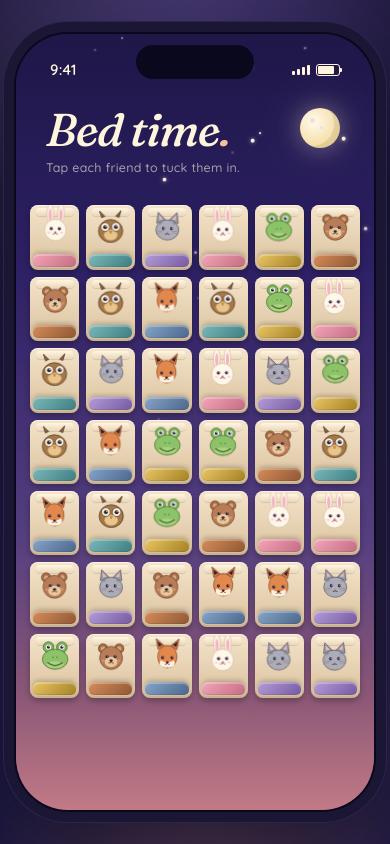
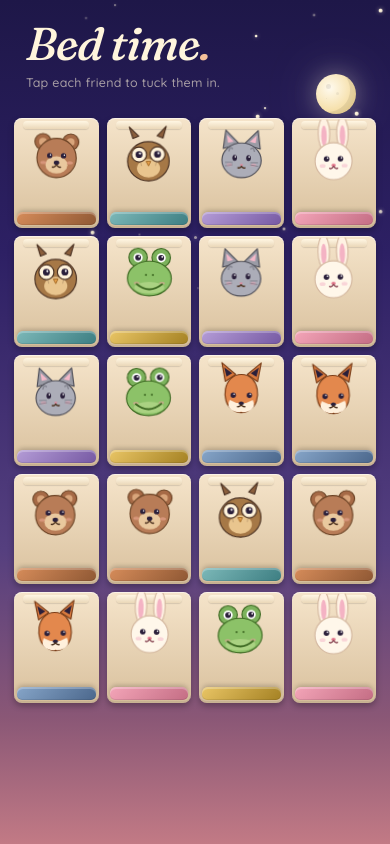
Before and after one commit to parlin/agentis-apps, a website: page sleepy-hour/index.html in a window 390 px wide. Drawn offline with Linux system fonts and the light colour scheme.

Commit message:
sleepy-hour: borderless layout, ?cols/?rows params, visible Zzz
The page is loaded on real phones, so the fake phone-frame chrome (rounded
edges, Dynamic Island, status bar, heavy box-shadow) is gone — the app fills
the viewport and respects env(safe-area-inset-*).

Grid defaults to 4 × 5 = 20 animals. ?cols=N and ?rows=M in the URL override
the default, clamped to 1–7 cols and 1–8 rows (max 56).

The sleep "z" letters were rendering but almost invisible: starting 8.5px
inside an 18×22px box clipped by the bed's overflow:hidden. Container grown
to 30×40, font sizes bumped to 11/14/17, stronger glow, and overflow:hidden
removed from .bed so z's can drift up out of the corner.

```diff
--- a/sleepy-hour/index.html
+++ b/sleepy-hour/index.html
@@ -26,39 +26,7 @@
   html, body { height: 100%; }
 
   body {
-    min-height: 100vh;
-    background:
-      radial-gradient(ellipse 120% 60% at 50% -10%, #4a3b7a 0%, transparent 70%),
-      radial-gradient(ellipse 80% 50% at 50% 110%, #5a3d5a 0%, transparent 70%),
-      linear-gradient(180deg, #0d0a24 0%, #161239 50%, #1a1740 100%);
-    display: flex;
-    align-items: center;
-    justify-content: center;
-    padding: 1.5rem 1rem;
-    font-family: 'Quicksand', system-ui, sans-serif;
-    color: var(--moonlight);
-    overflow-x: hidden;
-    position: relative;
-  }
-
-  body::before {
-    content: '';
-    position: fixed;
-    inset: -10%;
-    background:
-      radial-gradient(circle at 15% 20%, rgba(255, 245, 220, 0.06), transparent 30%),
-      radial-gradient(circle at 85% 80%, rgba(194, 122, 133, 0.08), transparent 35%);
-    pointer-events: none;
-    z-index: 0;
-  }
-
-  /* ----- Phone frame ----- */
-  .phone {
-    position: relative;
-    width: 390px;
-    max-width: 100%;
-    height: 844px;
-    max-height: calc(100vh - 3rem);
+    min-height: 100dvh;
     background:
       linear-gradient(180deg,
         #1e1748 0%,
@@ -66,28 +34,23 @@
         #553f7f 65%,
         #8a5776 85%,
         #c27a85 100%);
-    border-radius: 52px;
+    font-family: 'Quicksand', system-ui, sans-serif;
+    color: var(--moonlight);
+    overflow-x: hidden;
+    position: relative;
+  }
+
+  /* ----- App container (borderless, fills viewport) ----- */
+  .app {
+    position: relative;
+    min-height: 100dvh;
+    max-width: 560px;
+    margin: 0 auto;
+    display: flex;
+    flex-direction: column;
     overflow: hidden;
-    box-shadow:
-      0 0 0 2px #0a081c,
-      0 0 0 12px #1a1634,
-      0 0 0 13px #2a2550,
-      0 40px 100px rgba(0, 0, 0, 0.55),
-      0 0 140px rgba(150, 120, 200, 0.18);
     isolation: isolate;
     z-index: 1;
-  }
-
-  .island {
-    position: absolute;
-    top: 11px;
-    left: 50%;
-    transform: translateX(-50%);
-    width: 118px;
-    height: 34px;
-    background: #0a081c;
-    border-radius: 20px;
-    z-index: 50;
   }
 
   .stars { position: absolute; inset: 0; overflow: hidden; pointer-events: none; z-index: 1; }
@@ -130,64 +93,15 @@
       -2px 12px 0 -2px rgba(0, 0, 0, 0.06);
   }
 
-  /* Status bar */
-  .status-bar {
-    position: relative;
-    height: 56px;
-    display: flex;
-    justify-content: space-between;
-    align-items: center;
-    padding: 16px 34px 0;
-    font-size: 15px;
-    font-weight: 600;
-    z-index: 10;
-    letter-spacing: 0.01em;
-  }
-  .status-bar .indicators {
-    display: flex;
-    align-items: center;
-    gap: 6px;
-    font-size: 13px;
-  }
-  .bars { display: inline-flex; gap: 2px; align-items: flex-end; }
-  .bars i {
-    display: block;
-    width: 3px;
-    background: currentColor;
-    border-radius: 1px;
-  }
-  .bars i:nth-child(1) { height: 4px; }
-  .bars i:nth-child(2) { height: 6px; }
-  .bars i:nth-child(3) { height: 8px; }
-  .bars i:nth-child(4) { height: 10px; }
-  .battery {
-    display: inline-block;
-    width: 24px; height: 12px;
-    border: 1px solid currentColor;
-    border-radius: 3px;
-    position: relative;
-    padding: 1px;
-  }
-  .battery::after {
-    content: '';
-    position: absolute;
-    right: -3px; top: 3px;
-    width: 2px; height: 4px;
-    background: currentColor;
-    border-radius: 0 1px 1px 0;
-  }
-  .battery span {
-    display: block;
-    width: 80%;
-    height: 100%;
-    background: currentColor;
-    border-radius: 1px;
-  }
-
   /* ----- Header (decluttered) ----- */
   .header {
     position: relative;
-    padding: 18px 30px 14px;
+    padding:
+      calc(env(safe-area-inset-top) + 22px)
+      calc(env(safe-area-inset-right) + 26px)
+      14px
+      calc(env(safe-area-inset-left) + 26px);
+    flex-shrink: 0;
     z-index: 5;
   }
   .header h1 {
@@ -211,11 +125,15 @@
   /* ----- Beds grid ----- */
   .beds {
     position: relative;
-    padding: 16px 14px 26px;
+    padding:
+      14px
+      calc(env(safe-area-inset-right) + 14px)
+      calc(env(safe-area-inset-bottom) + 26px)
+      calc(env(safe-area-inset-left) + 14px);
     display: grid;
-    grid-template-columns: repeat(6, 1fr);
-    gap: 7px;
-    height: calc(100% - 170px);
+    grid-template-columns: repeat(4, 1fr);
+    gap: 8px;
+    flex: 1;
     overflow-y: auto;
     z-index: 5;
     scrollbar-width: none;
@@ -232,7 +150,7 @@
     border: none;
     padding: 0;
     cursor: pointer;
-    overflow: hidden;
+    /* overflow stays visible so Zzz can drift above the cell */
     user-select: none;
     -webkit-tap-highlight-color: transparent;
     font: inherit;
@@ -330,39 +248,44 @@
   .bed.tucked .mouth-awake { opacity: 0; transition-delay: 0s; }
   .bed.tucked .mouth-asleep { opacity: 1; transition-delay: 0.5s; }
 
-  /* Zzz — 0–3 letters drifting up, varied per bed */
+  /* Zzz — 0–3 letters drifting up from above the animal head, visible and varied */
   .zzz {
     position: absolute;
-    top: 0;
-    right: 3px;
-    width: 18px;
-    height: 22px;
+    top: 6px;
+    right: 6px;
+    width: 30px;
+    height: 40px;
     pointer-events: none;
-    z-index: 5;
+    z-index: 6;
   }
   .zzz span {
     position: absolute;
+    right: 0;
+    bottom: 0;
     font-family: 'Fraunces', serif;
     font-style: italic;
     font-weight: 700;
+    line-height: 1;
     color: var(--moonlight);
     opacity: 0;
-    text-shadow: 0 0 5px rgba(255, 245, 220, 0.7);
-    bottom: 0; right: 0;
+    text-shadow:
+      0 0 6px rgba(255, 245, 220, 0.9),
+      0 0 2px rgba(255, 245, 220, 0.7);
   }
-  .zzz span:nth-child(1) { font-size: 8.5px; }
-  .zzz span:nth-child(2) { font-size: 10.5px; }
-  .zzz span:nth-child(3) { font-size: 13px; }
+  .zzz span:nth-child(1) { font-size: 11px; }
+  .zzz span:nth-child(2) { font-size: 14px; }
+  .zzz span:nth-child(3) { font-size: 17px; }
   .bed.tucked .zzz span {
-    animation: zzz-drift 2.6s ease-in-out infinite;
+    animation: zzz-drift 2.4s ease-in-out infinite;
   }
   .bed.tucked .zzz span:nth-child(1) { animation-delay: 0s; }
-  .bed.tucked .zzz span:nth-child(2) { animation-delay: 0.9s; }
-  .bed.tucked .zzz span:nth-child(3) { animation-delay: 1.8s; }
+  .bed.tucked .zzz span:nth-child(2) { animation-delay: 0.8s; }
+  .bed.tucked .zzz span:nth-child(3) { animation-delay: 1.6s; }
   @keyframes zzz-drift {
-    0%   { opacity: 0; transform: translate(0, 4px) rotate(-10deg) scale(0.5); }
-    30%  { opacity: 1; }
-    100% { opacity: 0; transform: translate(9px, -20px) rotate(16deg) scale(1.2); }
+    0%   { opacity: 0; transform: translate(0, 10px) rotate(-12deg) scale(0.45); }
+    15%  { opacity: 1; }
+    80%  { opacity: 0.9; transform: translate(12px, -22px) rotate(14deg) scale(1.1); }
+    100% { opacity: 0; transform: translate(18px, -34px) rotate(22deg) scale(1.3); }
   }
 
   /* ----- Wake-up happy animations (each bed gets one) ----- */
@@ -573,26 +496,13 @@
     letter-spacing: 0.02em;
   }
   .finale .wake-hint.visible { opacity: 0.55; }
-
-  @media (max-height: 900px) {
-    .phone { max-height: 92vh; }
-  }
 </style>
 </head>
 <body>
 
-<main class="phone" aria-label="Bed time bedtime prototype">
-  <div class="island" aria-hidden="true"></div>
+<main class="app" aria-label="Bed time">
   <div class="stars" id="stars" aria-hidden="true"></div>
   <div class="moon" aria-hidden="true"></div>
-
-  <div class="status-bar" aria-hidden="true">
-    <span>9:41</span>
-    <div class="indicators">
-      <span class="bars"><i></i><i></i><i></i><i></i></span>
-      <span class="battery"><span></span></span>
-    </div>
-  </div>
 
   <header class="header">
     <h1>Bed time<span class="dot">.</span></h1>
@@ -604,7 +514,7 @@
   <div class="finale" id="finale" role="dialog" aria-hidden="true">
     <div class="finale-moon"></div>
     <h2>Sweet dreams<span class="dot">.</span></h2>
-    <p>All forty-two friends are snoozing peacefully under the quiet moon.</p>
+    <p>All your friends are snoozing peacefully under the quiet moon.</p>
     <div class="finale-actions">
       <button id="wakeBtn" disabled>Resting · 20s</button>
       <span class="wake-hint" id="wakeHint">Please don't wake them just yet.</span>
@@ -811,12 +721,23 @@
     }
   ];
 
-  /* -------- Build grid: 6 × 7 = 42 beds -------- */
-  const ROWS = 7, COLS = 6, TOTAL = ROWS * COLS;
+  /* -------- Build grid: default 4 × 5 = 20 beds; override via ?cols=N&rows=M (max 7 × 8) -------- */
+  const MAX_COLS = 7, MAX_ROWS = 8;
+  const params = new URLSearchParams(window.location.search);
+  const clamp = (v, lo, hi) => Math.max(lo, Math.min(hi, v));
+  const parseCount = (raw, fallback, max) => {
+    const n = parseInt(raw, 10);
+    return Number.isFinite(n) && n > 0 ? clamp(n, 1, max) : fallback;
+  };
+  const COLS = parseCount(params.get('cols'), 4, MAX_COLS);
+  const ROWS = parseCount(params.get('rows'), 5, MAX_ROWS);
+  const TOTAL = ROWS * COLS;
+
   const bedsContainer = document.getElementById('beds');
+  bedsContainer.style.gridTemplateColumns = `repeat(${COLS}, 1fr)`;
   const beds = [];
 
-  // distribute animals evenly (7 of each), then shuffle lightly
+  // distribute animals evenly, then shuffle lightly
   const pool = [];
   for (let i = 0; i < TOTAL; i++) pool.push(animals[i % animals.length]);
   // Fisher–Yates shuffle
@@ -859,7 +780,7 @@
   const finale = document.getElementById('finale');
   const wakeBtn = document.getElementById('wakeBtn');
   const wakeHint = document.getElementById('wakeHint');
-  const phone = document.querySelector('.phone');
+  const phone = document.querySelector('.app');
 
   let countdownInterval = null;
 
```
